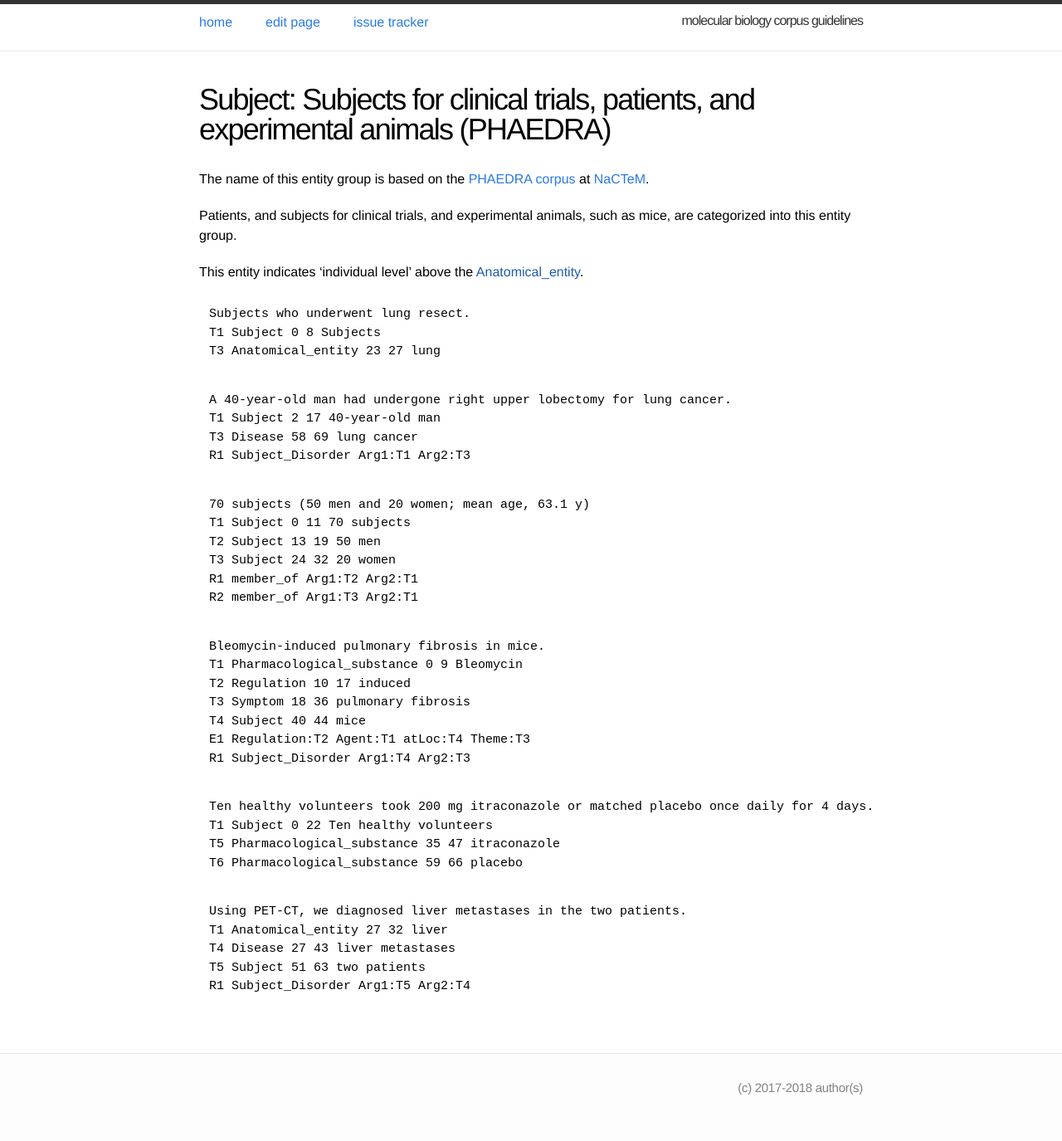
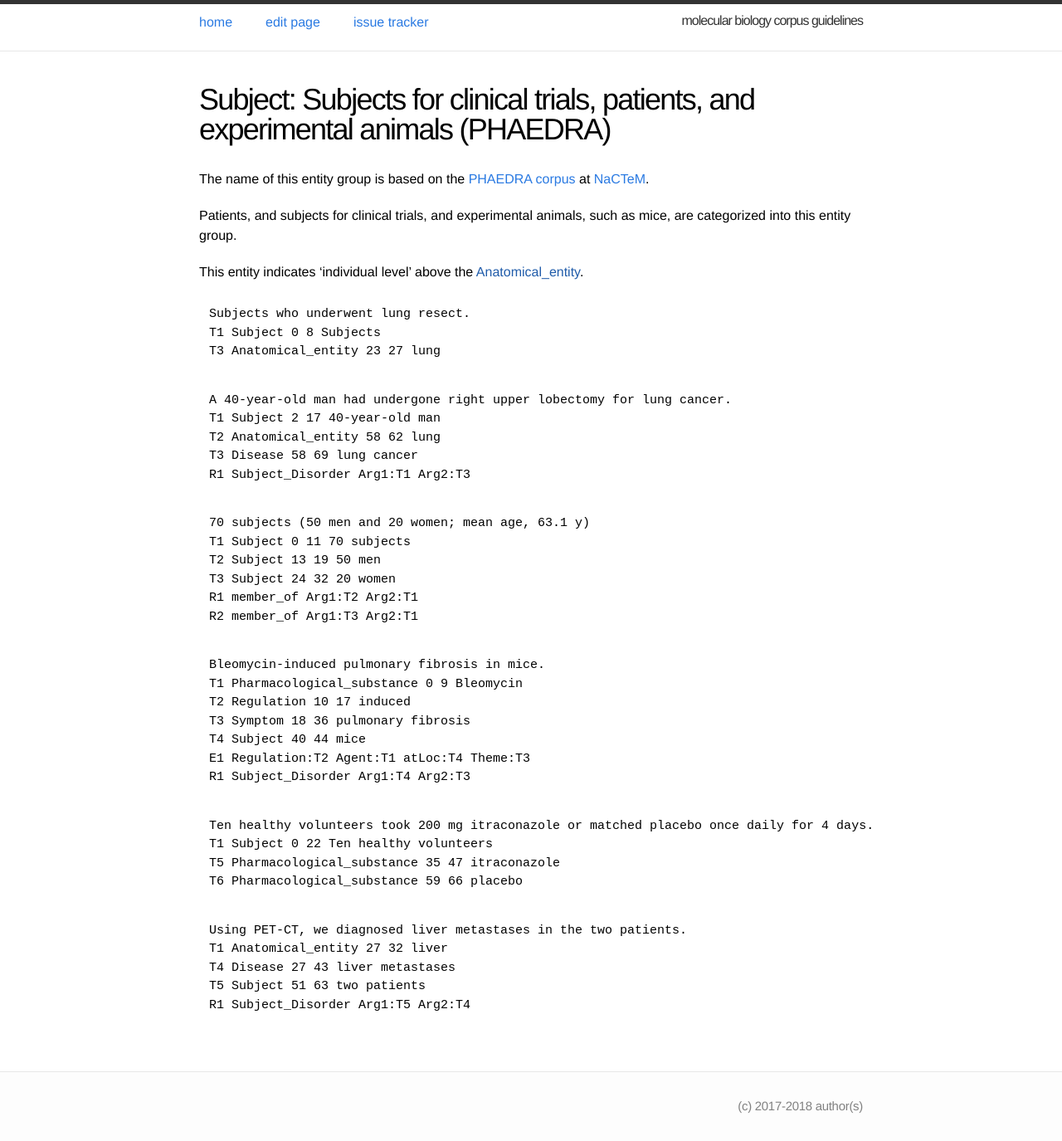
Before and after one commit to ezcatdb/molbiol_lung_corpus-guidelines, a Jekyll site: the page built from _entity/Subject.md, in a window 1280 px wide. Shown: the whole page at 83% size. Built offline with Jekyll 4.4.1, drawn with Linux system fonts in a browser that asks for light colours; before the commit the page ends 1352 px from its top, so only the background shows below that.

Commit message:
corrected sample sentence in Subject.md

```diff
--- a/_entity/Subject.md
+++ b/_entity/Subject.md
@@ -22,6 +22,7 @@ T3 Anatomical_entity 23 27 lung
 ~~~ ann
 A 40-year-old man had undergone right upper lobectomy for lung cancer.
 T1 Subject 2 17 40-year-old man
+T2 Anatomical_entity 58 62 lung
 T3 Disease 58 69 lung cancer
 R1 Subject_Disorder Arg1:T1 Arg2:T3
 ~~~
```
